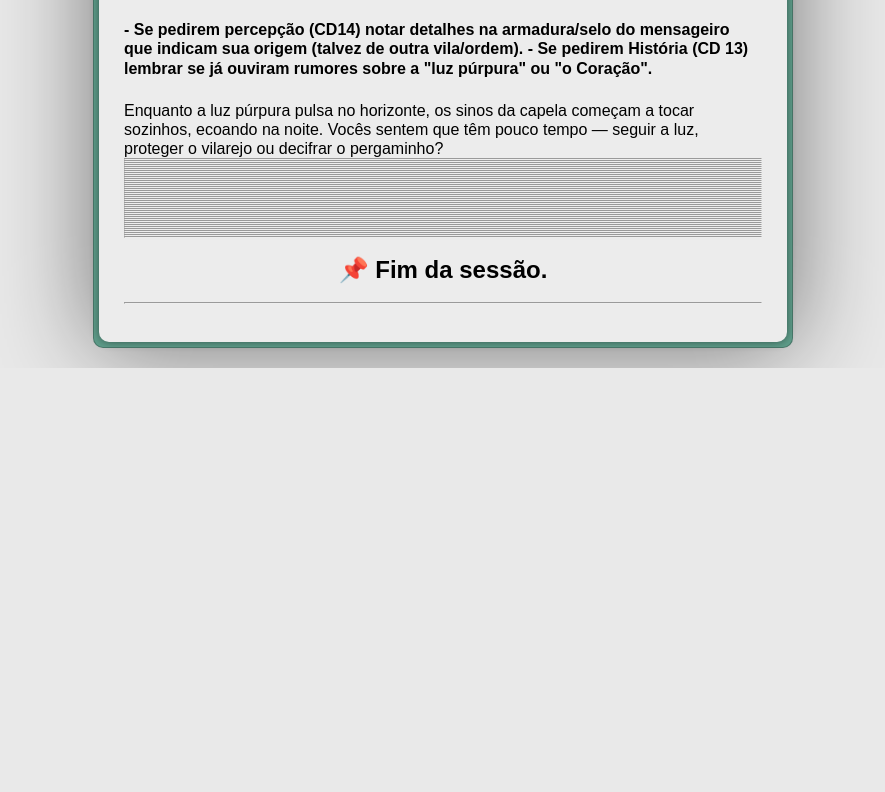
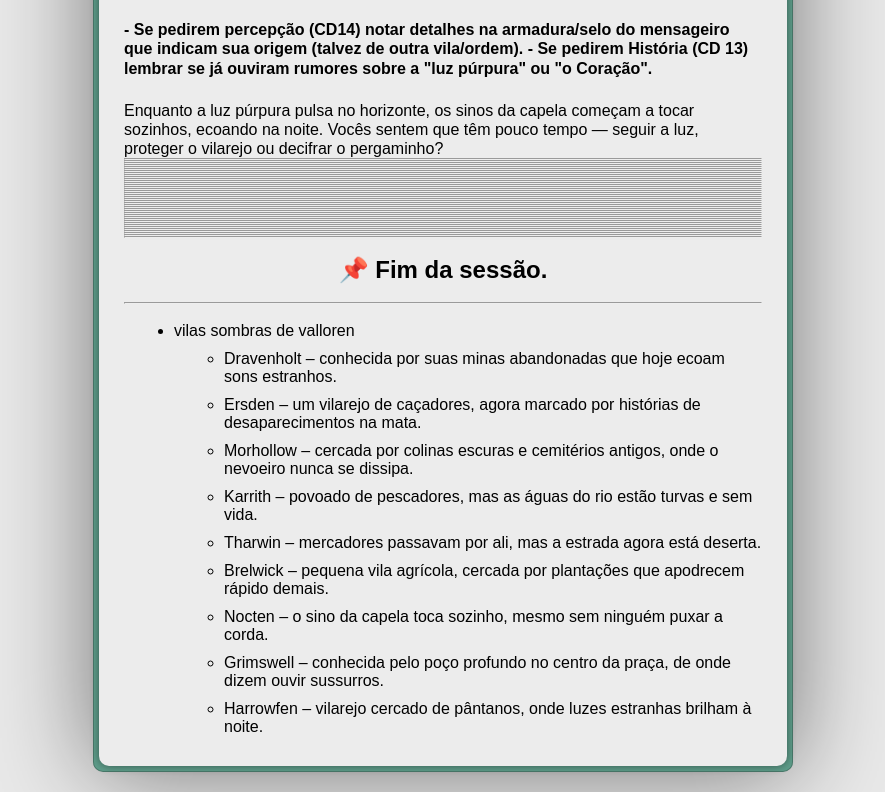
Before and after one commit to raffafferreira/curriculo, a plain HTML site: page index.html in a window 1280 px wide. Shown: the part 10157-10949 px from the top of the page, without its empty margins (197-1082 px from the left). Before the commit the page ends 10525 px from the top, so only its background shows below. Drawn offline with Linux system fonts and the light colour scheme.

Commit message:
Update index.html

```diff
--- a/index.html
+++ b/index.html
@@ -532,6 +532,28 @@ Vocês sentem que têm pouco tempo — seguir a luz, proteger o vilarejo ou deci
                     <br>
                     <h2 style="text-align: center;">📌 Fim da sessão.</h2>
                     <br><hr><br>
+                    <ul>
+                        <li class="par">vilas sombras de valloren</li>
+                        <ul>
+                            <li class="par2"> Dravenholt – conhecida por suas minas abandonadas que hoje ecoam sons estranhos.</li>
+                            <li class="par2">Ersden – um vilarejo de caçadores, agora marcado por histórias de desaparecimentos na mata.
+</li>
+                            <li class="par2">Morhollow – cercada por colinas escuras e cemitérios antigos, onde o nevoeiro nunca se dissipa.
+</li>
+                            <li class="par2">Karrith – povoado de pescadores, mas as águas do rio estão turvas e sem vida.
+</li>
+                            <li class="par2">Tharwin – mercadores passavam por ali, mas a estrada agora está deserta.
+</li>
+                            <li class="par2">Brelwick – pequena vila agrícola, cercada por plantações que apodrecem rápido demais.
+</li>
+                            <li class="par2">Nocten – o sino da capela toca sozinho, mesmo sem ninguém puxar a corda.
+</li>
+                            <li class="par2">Grimswell – conhecida pelo poço profundo no centro da praça, de onde dizem ouvir sussurros.
+</li>
+                            <li class="par2">Harrowfen – vilarejo cercado de pântanos, onde luzes estranhas brilham à noite.
+</li>
+                        </ul>
+                    </ul>
                 </section>
             </div>
         </div>
```
